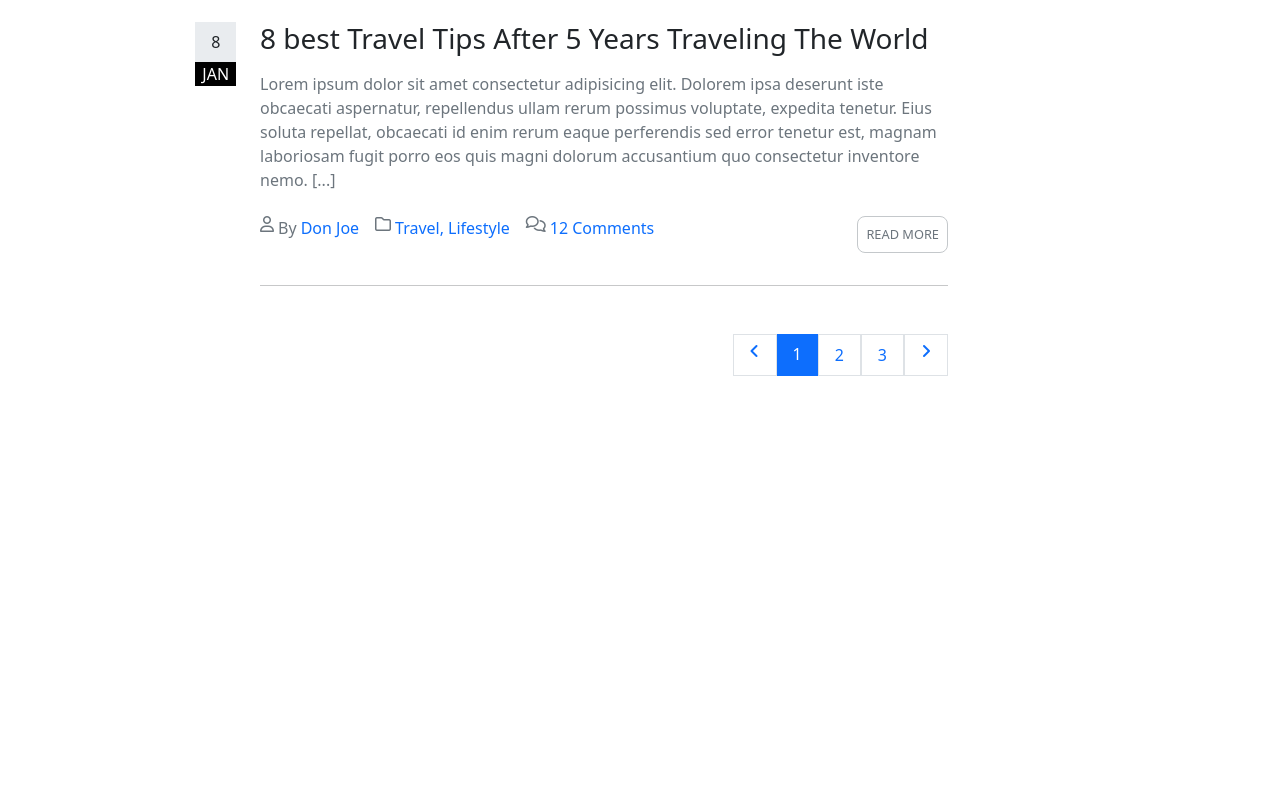
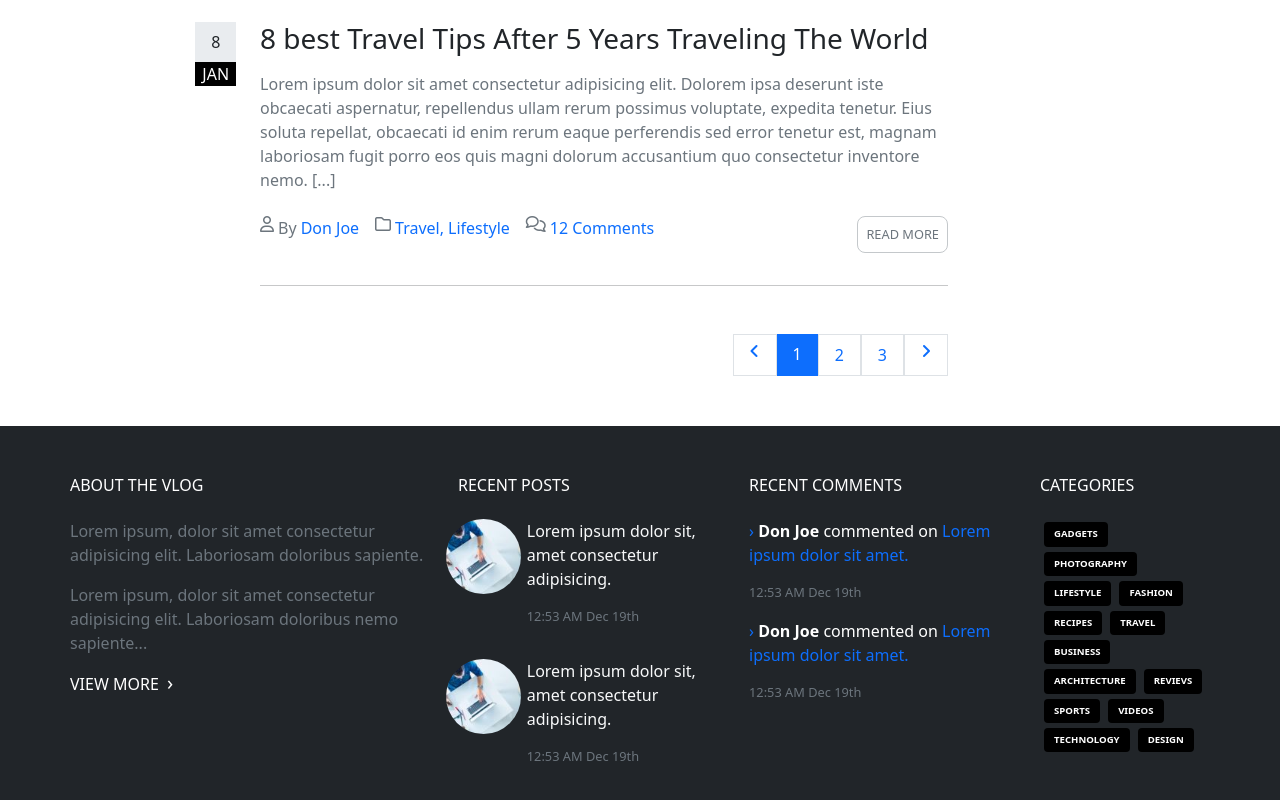
Before and after one commit to gianmaria-fadda/proj-html-vuejs, a Vue app: page / in a window 1280 px wide. Shown: the part 4557-5357 px from the top of the page. Before the commit the page ends 4983 px from the top, so only its background shows below. Built offline with nearby package versions, Linux system fonts and the light colour scheme.

Commit message:
Completata prima parte footer

```diff
--- a/src/components/AppFooter.vue
+++ b/src/components/AppFooter.vue
@@ -9,7 +9,113 @@ export default {
 
 <template>
   <footer>
+    <div class="container bg-1">
+      <div class="row">
+        <div class="col-4">
+          <h6 class="text-white mb-4">
+            ABOUT THE VLOG
+          </h6>
+          <p class="text-secondary">
+            Lorem ipsum, dolor sit amet consectetur adipisicing elit. Laboriosam doloribus sapiente.
+          </p>
+          <p class="text-secondary">
+            Lorem ipsum, dolor sit amet consectetur adipisicing elit. Laboriosam doloribus nemo sapiente...
+          </p>
+          <h6 class="text-white mb-4">
+            VIEW MORE <span class="fs-5 ps-1">&#8250;</span>
+          </h6>
+        </div>
+        <div class="col-3">
+          <h6 class="text-white mb-4">
+            RECENT POSTS
+          </h6>
+          <div class="row d-flex mb-3">
+            <div class="col-3 px-0">
+              <img src="/public/img/our-office-4-square.jpg" alt="our-office-4-square">
+            </div>
+            <div class="col px-0 ps-2">
+              <p class="text-light">
+                Lorem ipsum dolor sit, amet consectetur adipisicing.
+              </p>
+              <p class="text-secondary">
+                12:53 AM Dec 19th
+              </p>
+            </div>
+          </div>
+          <div class="row d-flex">
+            <div class="col-3 px-0">
+              <img src="/public/img/our-office-4-square.jpg" alt="our-office-4-square">
+            </div>
+            <div class="col px-0 ps-2">
+              <p class="text-light">
+                Lorem ipsum dolor sit, amet consectetur adipisicing.
+              </p>
+              <p class="text-secondary">
+                12:53 AM Dec 19th
+              </p>
+            </div>
+          </div>
+        </div>
+        <div class="col-3">
+          <h6 class="text-white mb-4">
+            RECENT COMMENTS
+          </h6>
+          <div>
+            <span class="fs-6 text-primary">&#8250;</span>
+            <span class="fw-bold text-white mb-0">
+              Don Joe
+            </span>
+            <span class="text-white mb-0">
+              commented on
+            </span>
+            <span class="fs-6 text-primary">Lorem ipsum dolor sit amet.</span>
+            <p class="text-secondary mt-3">
+              12:53 AM Dec 19th
+            </p>
+          </div>
+          <div>
+            <span class="fs-6 text-primary">&#8250;</span>
+            <span class="fw-bold text-white mb-0">
+              Don Joe
+            </span>
+            <span class="text-white mb-0">
+              commented on
+            </span>
+            <span class="fs-6 text-primary">Lorem ipsum dolor sit amet.</span>
+            <p class="text-secondary mt-3">
+              12:53 AM Dec 19th
+            </p>
+          </div>
+        </div>
+        <div class="col-2">
+          <h6 class="text-white mb-4">
+            CATEGORIES
+          </h6>
+          <div>
+            <p class="bg-black text-white fw-bold rounded-1">GADGETS</p>
+            <p class="bg-black text-white fw-bold rounded-1">PHOTOGRAPHY</p>
+            <p class="bg-black text-white fw-bold rounded-1">LIFESTYLE</p>
+            <p class="bg-black text-white fw-bold rounded-1">FASHION</p>
+            <p class="bg-black text-white fw-bold rounded-1">RECIPES</p>
+            <p class="bg-black text-white fw-bold rounded-1">TRAVEL</p>
+            <p class="bg-black text-white fw-bold rounded-1">BUSINESS</p>
+            <p class="bg-black text-white fw-bold rounded-1">ARCHITECTURE</p>
+            <p class="bg-black text-white fw-bold rounded-1">REVIEVS</p>
+            <p class="bg-black text-white fw-bold rounded-1">SPORTS</p>
+            <p class="bg-black text-white fw-bold rounded-1">VIDEOS</p>
+            <p class="bg-black text-white fw-bold rounded-1">TECHNOLOGY</p>
+            <p class="bg-black text-white fw-bold rounded-1">DESIGN</p>
+          </div>
+        </div>
+      </div>
+    </div>
 
+    <section>
+      <div class="row d-flex justify-content-between">
+        <div class="col"></div>
+        <div class="col"></div>
+      </div>
+    </section>
   </footer>
 </template>
 
@@ -17,7 +123,54 @@ export default {
 @use '../assets/scss/partials/variables' as *;
 
 footer {
+  background-color: #212529;
+
+  .container {
+
+    padding: 50px 0;
+  }
+  .col-3 {
+
+    .text-secondary {
+
+      @include font-size-rule;
+    }
+    .row {
+
+      .col {
+
+        p {
 
 
+        }
+      }
+    }
+  }
+
+  .col-2 {
+
+    div {
+      display: inline-flex;
+      flex-wrap: wrap;
+
+      p {
+
+        font-size: .6rem;
+        margin: 0 4px 5px 4px;
+        padding: 5px 10px;
+      }
+    }
+  }
+  section {
+
+    background-color: #1C2023;
+}
+}
+
+// GENERAL
+
+img {
+  max-width: 75px;
+  border-radius: 50%;
 }
 </style>
```
